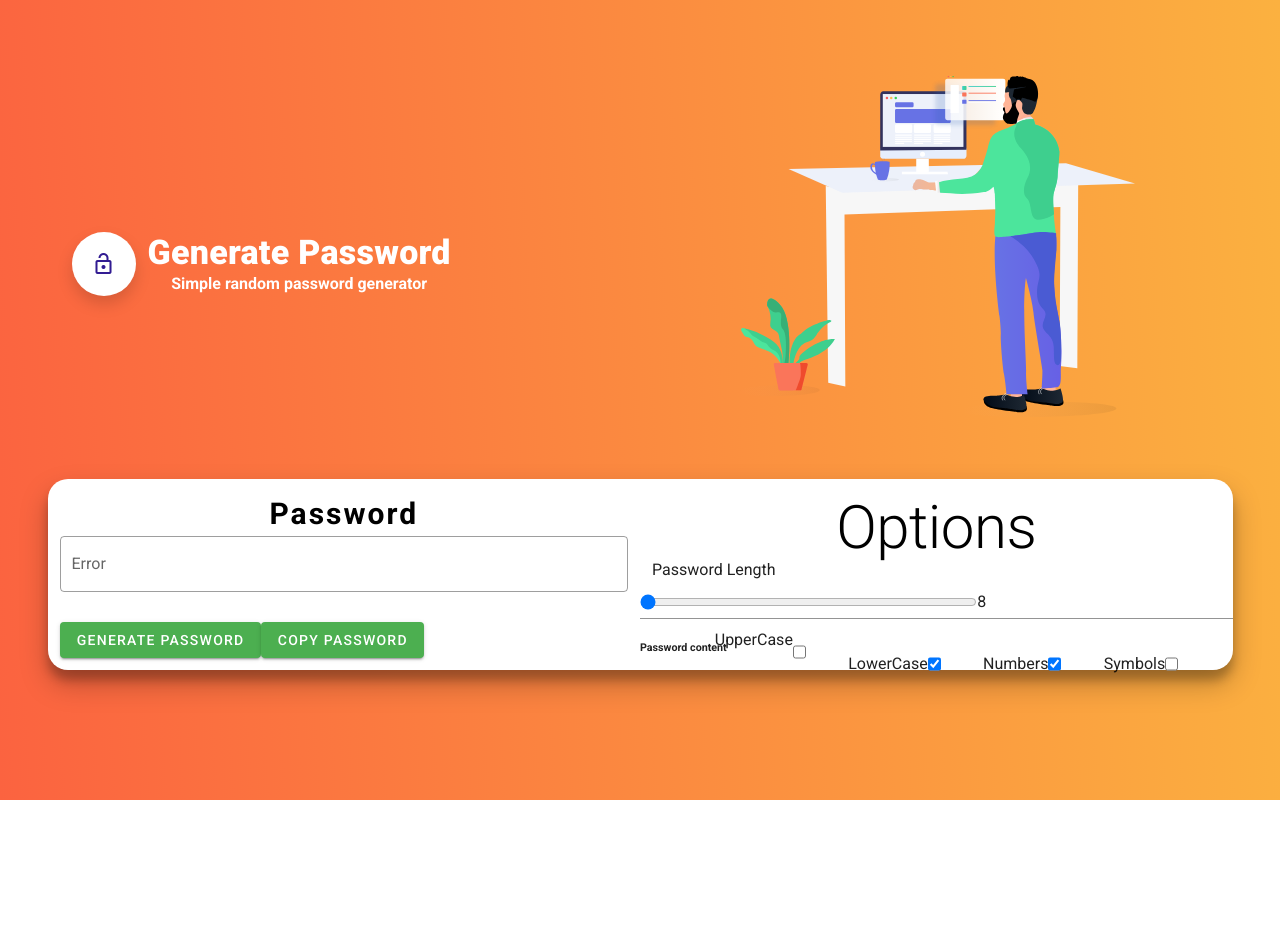
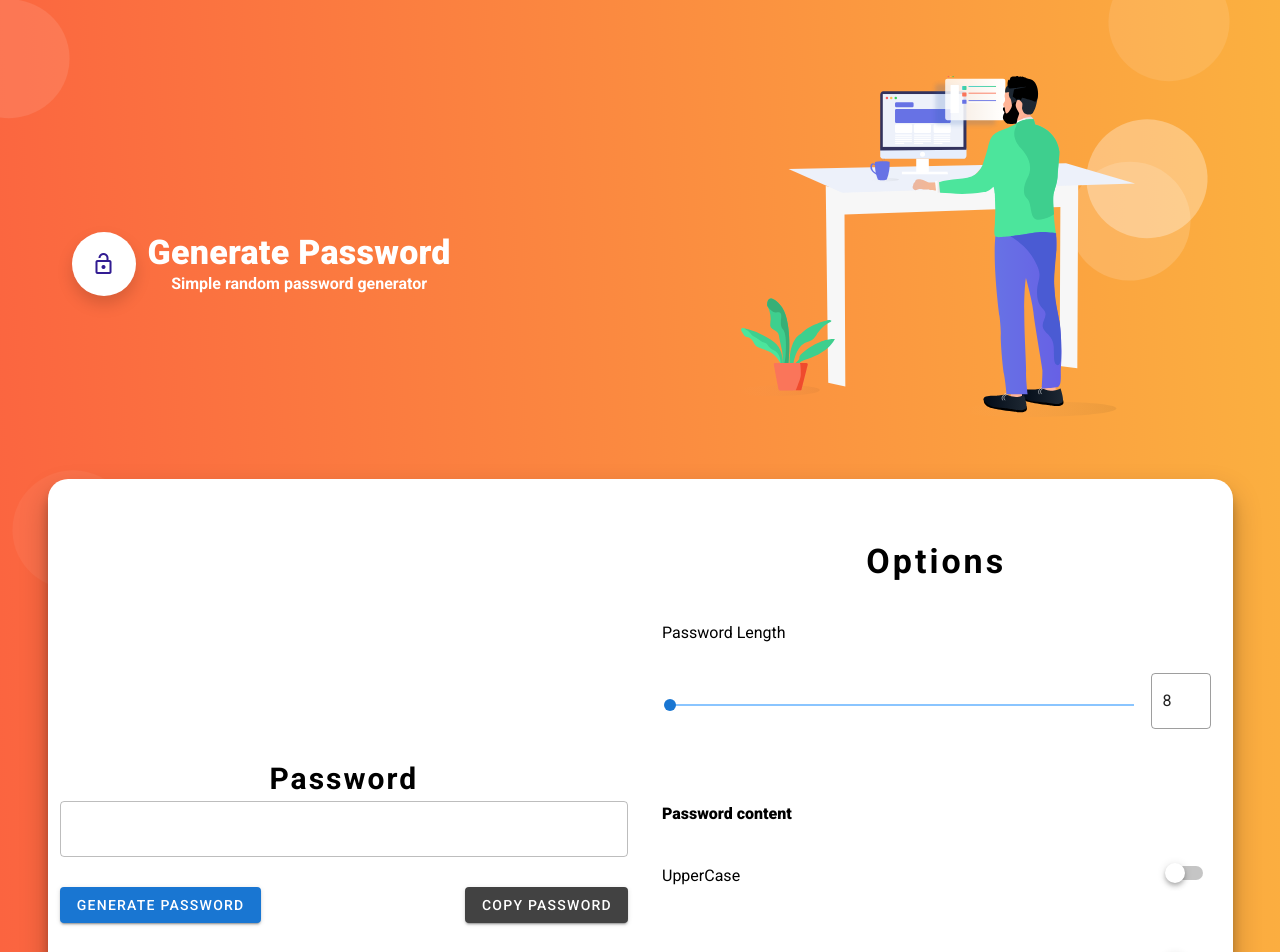
Before and after one commit to atefeh-sa93/random-password, a Vue app: page / in a window 1280 px wide. Shown: the top 952 px of the page. Before the commit the page ends 800 px from the top, so only its background shows below. Built offline with nearby package versions, Linux system fonts and the light colour scheme.

Commit message:
fix the styles and tags

```diff
--- a/src/assets/style.scss
+++ b/src/assets/style.scss
@@ -1,7 +1,3 @@
-.v-application--wrap {
-  background: linear-gradient(87deg, #fb6340 0, #fbb140 100%) !important;
-}
-
 .intro-icon {
   box-shadow: 0 0.5rem 1rem rgb(0 0 0 / 15%);
   border-radius: 50%;
@@ -30,6 +26,81 @@
   padding-top: 4rem;
   padding-bottom: 4rem;
   display: block;
+  margin: 0 !important;
+  z-index: 1;
+}
+
+.section-shaped {
+  margin: 180px 0;
+  position: relative;
+  z-index: 1;
+
+  & .shape-skew {
+    transform: skewY(-8deg);
+    transform-origin: 0;
+  }
+
+  & .shape {
+    position: absolute;
+    top: 0;
+    z-index: -1;
+    width: 100%;
+    height: 100%;
+  }
+
+  & .shape-style-1 :nth-child(1) {
+    left: -4%;
+    bottom: auto;
+    background: rgba(255, 255, 255, 0.1);
+  }
+
+  & .shape-style-1 :nth-child(2) {
+    right: 4%;
+    top: 10%;
+    background: rgba(255, 255, 255, 0.1);
+  }
+
+  & .shape-style-1 :nth-child(3) {
+    top: 280px;
+    right: 5.66666%;
+    background: rgba(255, 255, 255, 0.3);
+  }
+
+  & .shape-style-1 :nth-child(4) {
+    top: 320px;
+    right: 7%;
+    background: rgba(255, 255, 255, 0.15);
+  }
+
+  & .shape-style-1 :nth-child(5) {
+    top: 38%;
+    left: 1%;
+    right: auto;
+    background: rgba(255, 255, 255, 0.05);
+  }
+
+  & .shape-style-1 :nth-child(6) {
+    width: 200px;
+    height: 200px;
+    top: 44%;
+    left: 10%;
+    right: auto;
+    background: rgba(255, 255, 255, 0.15);
+  }
+
+  & .shape-style-1 span {
+    height: 120px;
+    width: 120px;
+    border-radius: 50%;
+  }
+
+  & .shape-skew span {
+    transform: skew(8deg);
+  }
+
+  & .shape span {
+    position: absolute;
+  }
 }
 
 .card-box-handle {
@@ -40,6 +111,50 @@
   border-radius: 20px;
   box-shadow: 0 14px 28px rgba(0, 0, 0, 0.25), 0 10px 10px rgba(0, 0, 0, 0.22);
 
+  & .result {
+    h4 {
+      display: flex;
+      justify-content: center;
+      font-size: 30px;
+      letter-spacing: 2px;
+      color: #000000;
+      text-align: center;
+      padding: 0;
+    }
+
+    .buttons {
+      display: flex;
+      justify-content: space-between;
+    }
+  }
+
+  & .options {
+    h4 {
+      text-align: center;
+      margin: 40px 0;
+      color: #000000;
+      letter-spacing: 3px !important;
+    }
+
+    h6 {
+      text-align: center;
+      margin: 15px 0;
+      color: #000000;
+      font-weight: 900;
+    }
+  }
+}
+
+.generate {
+  text-align: center;
+  display: flex;
+  align-items: center;
+  justify-content: center;
+
+  &-result {
+    position: relative;
+    width: 100%;
+
     & h4 {
       display: flex;
       justify-content: center;
@@ -48,10 +163,36 @@
       color: #000000;
       text-align: center;
       padding: 0;
+      margin: 10px 0;
+    }
+
+    & .buttons {
+      display: flex;
+      justify-content: space-around;
+    }
   }
 }
 
-.generator-result {
-  position: relative;
+.options {
   width: 100%;
+  padding: 10px;
+  color: #000000;
+  h4 {
+    text-align: center;
+    margin: 40px 0;
+    color: #000000;
+    letter-spacing: 3px;
   }
+  h6 {
+    text-align: center;
+    color: #000000;
+    font-weight: 900;
+    font-size: 1rem;
+    display: inline-block;
+    margin-bottom: 0.5rem;
+  }
+}
+
+.bg-gradient-warning {
+  background: linear-gradient(87deg, #fb6340 0, #fbb140 100%) !important;
+}
--- a/src/components/GeneratePassword.vue
+++ b/src/components/GeneratePassword.vue
@@ -1,5 +1,13 @@
 <template>
-  <div class="main-content">
+  <div class="main-content section-shaped overflow-hidden">
+    <div class="shape shape-style-1 bg-gradient-warning shape-skew">
+      <span></span>
+      <span></span>
+      <span></span>
+      <span></span>
+      <span></span>
+      <span></span>
+    </div>
     <v-container>
       <v-row class="align-center">
         <v-col cols="12" md="6">
@@ -23,59 +31,76 @@
           <v-img src="@/assets/images/pass-img-bg.svg" class="intro-img" />
         </v-col>
       </v-row>
-
+    </v-container>
+    <v-container>
       <v-row class="card-box-handle">
         <v-col cols="12" md="6">
-          <div class="generator-result">
+          <div class="result">
             <h4>Password</h4>
             <v-row>
               <v-col cols="12" md="12">
-                <div>
                 <v-text-field
-                    name="input-10-2"
-                    label="Error"
+                  id="generator-password"
+                  type="text"
+                  :value="password"
+                  disabled
                   outlined
                 ></v-text-field>
                 <div class="buttons">
-                    <v-btn color="success">Generate Password</v-btn>
-                    <v-btn color="success">Copy Password</v-btn>
-                  </div>
+                  <v-btn color="primary">Generate Password</v-btn>
+                  <v-btn color="secondary">Copy Password</v-btn>
                 </div>
               </v-col>
             </v-row>
           </div>
         </v-col>
-
         <v-col cols="12" md="6">
           <div class="options">
-            <h4 class="display-3">Options</h4>
+            <h4 class="display-1 font-weight-bold">Options</h4>
+            <v-row>
+              <v-col cols="12" md="12">
                 <span>Password Length</span>
-            <v-row>
-              <v-text-field
-                type="range"
-                min="8"
-                max="50"
-                class="options-range"
-                v-model="defaultLength"
-              ></v-text-field>
-              <v-text-field
-                type="number"
-                min="8"
-                max="50"
-                class="options-number"
-                v-model="defaultLength"
-              ></v-text-field>
+              </v-col>
             </v-row>
             <v-row>
-              <h6><label for="">Password content</label></h6>
-              <v-row v-for="type in passwordContents" :key="type.title">
+              <v-col cols="12" md="12">
+                <v-slider
+                  v-model="defaultLength"
+                  :min="8"
+                  :max="50"
+                  class="align-center"
+                >
+                  <template v-slot:append>
+                    <v-text-field
+                      v-model="defaultLength"
+                      class="mt-0 pt-0"
+                      type="number"
+                      style="width: 60px"
+                      outlined
+                    ></v-text-field>
+                  </template>
+                </v-slider>
+              </v-col>
+              <v-col cols="12" md="12">
+                <h6>Password content</h6>
+                <v-row>
+                  <v-col
+                    cols="12"
+                    md="12"
+                    v-for="type in passwordContents"
+                    :key="type.title"
+                    class="d-flex align-baseline justify-space-between"
+                  >
                     <span>{{ type.title }}</span>
-                <input
-                  type="checkbox"
+                    <v-switch
+                      v-model="containing"
+                      color="red"
                       :checked="type.checked"
                       v-on:click="type.checked = !type.checked"
-                />
+                    ></v-switch>
+                  </v-col>
                 </v-row>
+              </v-col>
             </v-row>
           </div>
         </v-col>
@@ -110,7 +135,9 @@ export default {
           checked: false,
         },
       ],
+      ex3: { label: "thumb-color", val: 50, color: "red" },
       password: "",
+      containing: "",
     };
   },
 };
```
Lines whose indentation alone changed are shown as unchanged.
